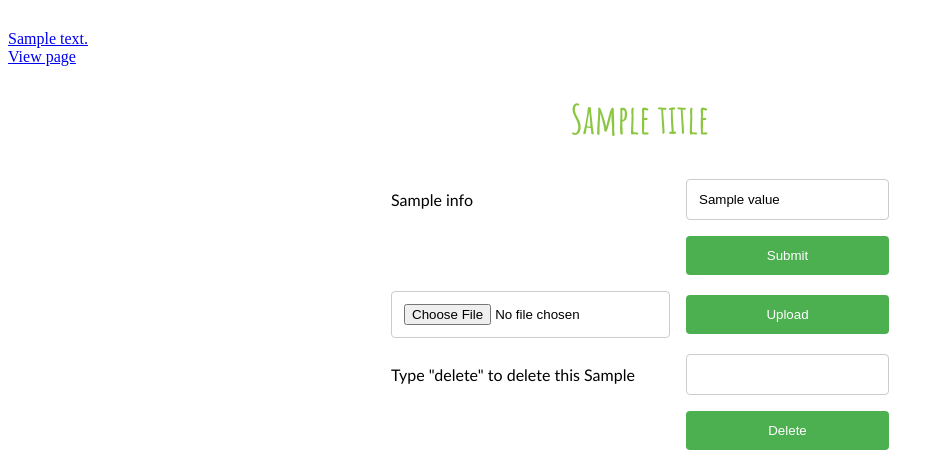
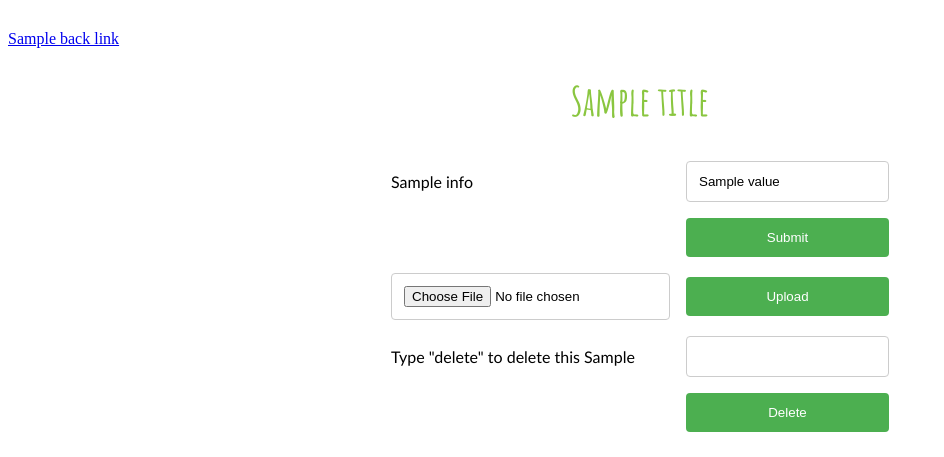
Before and after one commit to miriam-lau/Recipe_App, a Flask app: template src/templates/edit_entity.html in a window 1280 px wide. Shown: the part 95-552 px from the top of the page, without its empty margins (0-944 px from the left). Run offline with Flask 2, Linux system fonts and the light colour scheme; the template is opened without the code that fills it: most values are stand-ins (such as "Sample title", 1, 10 or a date in 2020); parts of the project's set-up code (start-up, migrations or seed data) failed here and were passed over; some libraries are stand-ins or nearby versions.

Commit message:
Added breadcrumb navigation.

```diff
--- a/src/app.py
+++ b/src/app.py
@@ -183,8 +183,7 @@ def upload_recipe_image(entity_id: int):
 
 @app.route("/")
 def render_main():
-    debug_mode = settings.debug_mode
-    return render_template('main.html', **locals())
+    return redirect(url_for("render_cookbooks"))
 
 
 @app.route("/scripts.js")
@@ -201,11 +200,9 @@ def render_cities():
     has_children_list_template = True
     has_add_child_template = True
 
-    back_link = "/"
-    back_text = "Back to main page"
-
     # Title section
     title = "Cities"
+    back_links = [{"url": "/cities", "name": "Cities"}]
 
     # Children list section
     child_table_headers = ["Name", "State", "Country", "Notes"]
@@ -239,11 +236,10 @@ def render_cookbooks():
     has_children_list_template = True
     has_add_child_template = True
 
-    back_link = "/"
-    back_text = "Back to main page"
-
     # Title section
     title = "Cookbooks"
+
+    back_links = [{"url": "/cookbooks", "name": "Cookbooks"}]
 
     # Children list section
     child_table_headers = [
@@ -274,9 +270,7 @@ def render_edit_cookbook(entity_id: int):
     cookbook = cookbook_manager.get_entity(entity_id)
 
     # Title section
-    back_link = "/cookbooks"
-    back_text = "Back to cookbooks page"
-    view_link = "/cookbook/view/%s" % cookbook.entity_id
+    back_links = [{"url": "/cookbooks", "name": "Cookbooks"}, {"url": "/cookbook/view/%s" % entity_id, "name": cookbook.name}];
     title = cookbook.name
 
     # Info section
@@ -303,8 +297,7 @@ def render_cookbook(entity_id: int):
     cookbook = cookbook_manager.get_entity(entity_id)
 
     # Title section
-    back_link = "/cookbooks"
-    back_text = "Back to cookbooks page"
+    back_links = [{"url": "/cookbooks", "name": "Cookbooks"}, {"url": "/cookbook/view/%s" % entity_id, "name": cookbook.name}];
     edit_link = "/cookbook/edit/%s" % cookbook.entity_id
     title = cookbook.name
 
@@ -355,8 +348,11 @@ def render_recipe(entity_id: int):
     cookbook = recipe.parent
 
     # Title section
-    back_link = "/cookbook/view/%s" % cookbook.entity_id
-    back_text = "Back to %s page" % cookbook.name
+    back_links = [
+        {"url": "/cookbooks", "name": "Cookbooks"},
+        {"url": "/cookbook/view/%s" % cookbook.entity_id, "name": cookbook.name},
+        {"url": "/recipe/view/%s" % entity_id, "name": recipe.name}
+    ]
     edit_link = "/recipe/edit/%s" % recipe.entity_id
     title = "%s: %s" % (cookbook.name, recipe.name)
 
@@ -409,9 +405,11 @@ def render_edit_recipe(entity_id: int):
     cookbook = recipe.parent
 
     # Title section
-    back_link = "/cookbook/view/%s" % cookbook.entity_id
-    back_text = "Back to %s page" % cookbook.name
-    view_link = "/recipe/view/%s" % recipe.entity_id
+    back_links = [
+        {"url": "/cookbooks", "name": "Cookbooks"},
+        {"url": "/cookbook/view/%s" % cookbook.entity_id, "name": cookbook.name},
+        {"url": "/recipe/view/%s" % entity_id, "name": recipe.name}
+    ]
     title = "%s: %s" % (cookbook.name, recipe.name)
 
     # Info section
@@ -444,10 +442,15 @@ def render_entry(entity_id: int):
     debug_mode = settings.debug_mode
     entry = entry_manager.get_entity(entity_id)
     recipe = entry.parent
+    cookbook = recipe.parent
 
     # Title section
-    back_link = "/recipe/view/%s" % recipe.entity_id
-    back_text = "Back to %s page" % recipe.name
+    back_links = [
+        {"url": "/cookbooks", "name": "Cookbooks"},
+        {"url": "/cookbook/view/%s" % cookbook.entity_id, "name": cookbook.name},
+        {"url": "/recipe/view/%s" % recipe.entity_id, "name": recipe.name},
+        {"url": "/entry/view/%s" % entity_id, "name": entry.date_string()}
+    ]
     edit_link = "/entry/edit/%s" % entry.entity_id
     title = "Entry for: %s" % recipe.name
 
@@ -468,11 +471,15 @@ def render_edit_entry(entity_id: int):
     debug_mode = settings.debug_mode
     entry = entry_manager.get_entity(entity_id)
     recipe = entry.parent
+    cookbook = recipe.parent
 
     # Title section
-    back_link = "/recipe/view/%s" % recipe.entity_id
-    back_text = "Back to %s page" % recipe.name
-    view_link = "/entry/view/%s" % entry.entity_id
+    back_links = [
+        {"url": "/cookbooks", "name": "Cookbooks"},
+        {"url": "/cookbook/view/%s" % cookbook.entity_id, "name": cookbook.name},
+        {"url": "/recipe/view/%s" % recipe.entity_id, "name": recipe.name},
+        {"url": "/entry/view/%s" % entity_id, "name": entry.date_string()}
+    ]
     title = "Entry for: %s" % recipe.name
 
     # Info section
@@ -516,8 +523,10 @@ def render_city(entity_id: int):
     city = city_manager.get_entity(entity_id)
 
     # Title section
-    back_link = "/cities"
-    back_text = "Back to cities page"
+    back_links = [
+        {"url": "/cities", "name": "Cities"},
+        {"url": "/city/view/%s" % entity_id, "name": city.name}
+    ]
     edit_link = "/city/edit/%s" % city.entity_id
     title = city.name
 
@@ -559,9 +568,10 @@ def render_edit_city(entity_id: int):
     city = city_manager.get_entity(entity_id)
 
     # Title section
-    back_link = "/cities"
-    back_text = "Back to cities page"
-    view_link = "/city/view/%s" % city.entity_id
+    back_links = [
+        {"url": "/cities", "name": "Cities"},
+        {"url": "/city/view/%s" % entity_id, "name": city.name}
+    ]
     title = city.name
 
     # Info section
@@ -591,8 +601,11 @@ def render_restaurant(entity_id: int):
     city = restaurant.parent
 
     # Title section
-    back_link = "/city/view/%s" % city.entity_id
-    back_text = "Back to %s page" % city.name
+    back_links = [
+        {"url": "/cities", "name": "Cities"},
+        {"url": "/city/view/%s" % city.entity_id, "name": city.name},
+        {"url": "/restaurant/view/%s" % entity_id, "name": restaurant.name}
+    ]
     edit_link = "/restaurant/edit/%s" % restaurant.entity_id
     title = "%s: %s" % (city.name, restaurant.name)
 
@@ -640,9 +653,11 @@ def render_edit_restaurant(entity_id: int):
     city = restaurant.parent
 
     # Title section
-    back_link = "/city/view/%s" % city.entity_id
-    back_text = "Back to %s page" % city.name
-    view_link = "/restaurant/view/%s" % restaurant.entity_id
+    back_links = [
+        {"url": "/cities", "name": "Cities"},
+        {"url": "/city/view/%s" % city.entity_id, "name": city.name},
+        {"url": "/restaurant/view/%s" % entity_id, "name": restaurant.name}
+    ]
     title = "%s: %s" % (city.name, restaurant.name)
 
     # Info section
@@ -670,10 +685,15 @@ def render_dish(entity_id: int):
     debug_mode = settings.debug_mode
     dish = dish_manager.get_entity(entity_id)
     restaurant = dish.parent
+    city = restaurant.parent
 
     # Title section
-    back_link = "/restaurant/view/%s" % restaurant.entity_id
-    back_text = "Back to %s page" % restaurant.name
+    back_links = [
+        {"url": "/cities", "name": "Cities"},
+        {"url": "/city/view/%s" % city.entity_id, "name": city.name},
+        {"url": "/restaurant/view/%s" % restaurant.entity_id, "name": restaurant.name},
+        {"url": "/dish/view/%s" % entity_id, "name": dish.name}
+    ]
     edit_link = "/dish/edit/%s" % dish.entity_id
     title = "%s: %s" % (restaurant.name, dish.name)
 
@@ -725,11 +745,15 @@ def render_edit_dish(entity_id: int):
     debug_mode = settings.debug_mode
     dish = dish_manager.get_entity(entity_id)
     restaurant = dish.parent
+    city = restaurant.parent
 
     # Title section
-    back_link = "/restaurant/view/%s" % restaurant.entity_id
-    back_text = "Back to %s page" % restaurant.name
-    view_link = "/dish/view/%s" % dish.entity_id
+    back_links = [
+        {"url": "/cities", "name": "Cities"},
+        {"url": "/city/view/%s" % city.entity_id, "name": city.name},
+        {"url": "/restaurant/view/%s" % restaurant.entity_id, "name": restaurant.name},
+        {"url": "/dish/view/%s" % entity_id, "name": dish.name}
+    ]
     title = "%s: %s" % (restaurant.name, dish.name)
 
     # Info section
@@ -761,13 +785,20 @@ def render_dish_entry(entity_id: int):
 
     debug_mode = settings.debug_mode
     dish_entry = dish_entry_manager.get_entity(entity_id)
-    recipe = dish_entry.parent
+    dish = dish_entry.parent
+    restaurant = dish.parent
+    city = restaurant.parent
 
     # Title section
-    back_link = "/dish/view/%s" % recipe.entity_id
-    back_text = "Back to %s page" % recipe.name
+    back_links = [
+        {"url": "/cities", "name": "Cities"},
+        {"url": "/city/view/%s" % city.entity_id, "name": city.name},
+        {"url": "/restaurant/view/%s" % restaurant.entity_id, "name": restaurant.name},
+        {"url": "/dish/view/%s" % dish.entity_id, "name": dish.name},
+        {"url": "/dishentry/view/%s" % entity_id, "name": dish_entry.date_string()}
+    ]
     edit_link = "/dishentry/edit/%s" % dish_entry.entity_id
-    title = "Entry for: %s" % recipe.name
+    title = "Entry for: %s" % dish.name
 
     # Info section
     info_dicts = [
@@ -786,11 +817,17 @@ def render_edit_dish_entry(entity_id: int):
     debug_mode = settings.debug_mode
     dish_entry = dish_entry_manager.get_entity(entity_id)
     dish = dish_entry.parent
+    restaurant = dish.parent
+    city = restaurant.parent
 
     # Title section
-    back_link = "/dish/view/%s" % dish.entity_id
-    back_text = "Back to %s page" % dish.name
-    view_link = "/dishentry/view/%s" % dish_entry.entity_id
+    back_links = [
+        {"url": "/cities", "name": "Cities"},
+        {"url": "/city/view/%s" % city.entity_id, "name": city.name},
+        {"url": "/restaurant/view/%s" % restaurant.entity_id, "name": restaurant.name},
+        {"url": "/dish/view/%s" % dish.entity_id, "name": dish.name},
+        {"url": "/dishentry/view/%s" % entity_id, "name": dish_entry.date_string()}
+    ]
     title = "Entry for: %s" % dish.name
 
     # Info section
--- a/src/templates/edit_entity.html
+++ b/src/templates/edit_entity.html
@@ -1,8 +1,12 @@
 {% extends "layout.html" %}
 {% block body %}
 
-<a href="{{back_link}}">{{back_text}}</a><br/>
-<a href="{{view_link}}">View page</a><br/>
+{% for back_link in back_links %}
+  <a href="{{back_link.url}}">{{back_link.name}}</a>
+  {% if not loop.last %}
+    >
+  {% endif %}
+{% endfor %}
 <h1>{{title}}</h1>
 <div class="info">
   <table class="infotable">
--- a/src/templates/layout.html
+++ b/src/templates/layout.html
@@ -1,6 +1,7 @@
 <html>
 <head>
     <title>Recipe Manager</title>
+<link rel="stylesheet" href="https://use.fontawesome.com/releases/v5.5.0/css/all.css" integrity="sha384-B4dIYHKNBt8Bc12p+WXckhzcICo0wtJAoU8YZTY5qE0Id1GSseTk6S+L3BlXeVIU" crossorigin="anonymous">
 <style>
 @import url(http://fonts.googleapis.com/css?family=Amatic+SC:700);
 
@@ -181,6 +182,11 @@ input[type=submit]:hover {
 .header {
   margin-bottom: 30px;
 }
+
+.fas {
+  font-size: 20px;
+  vertical-align: text-top;
+}
 </style>
 
 </head>
```
Also changed, not shown: src/templates/view_entity.html (+11 -7 lines).
